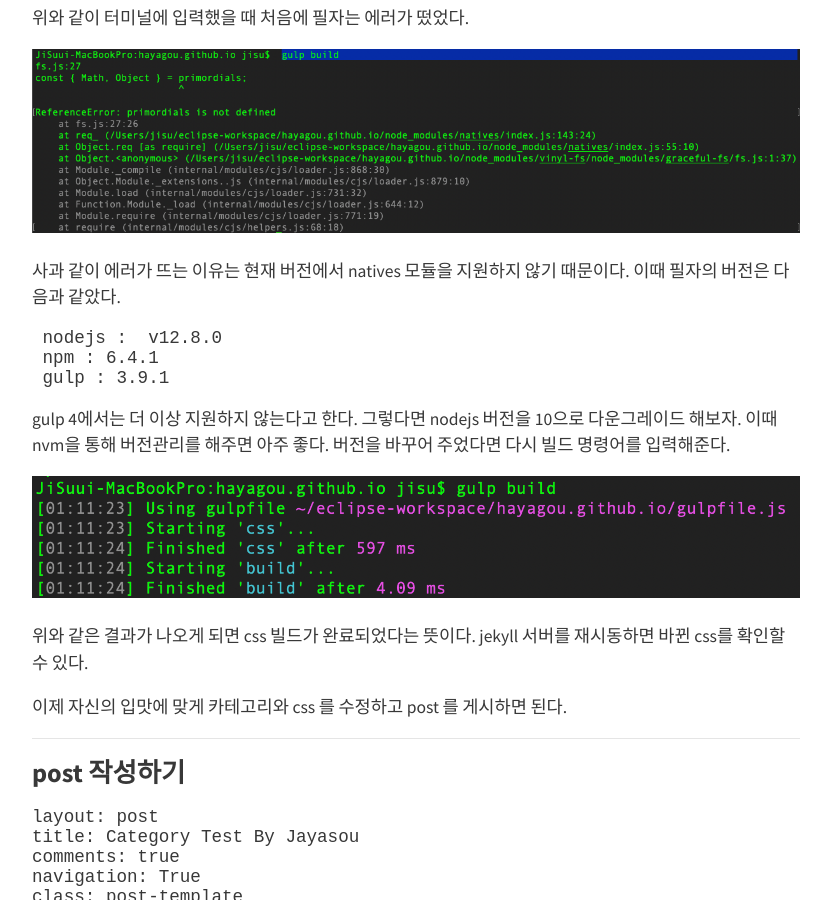
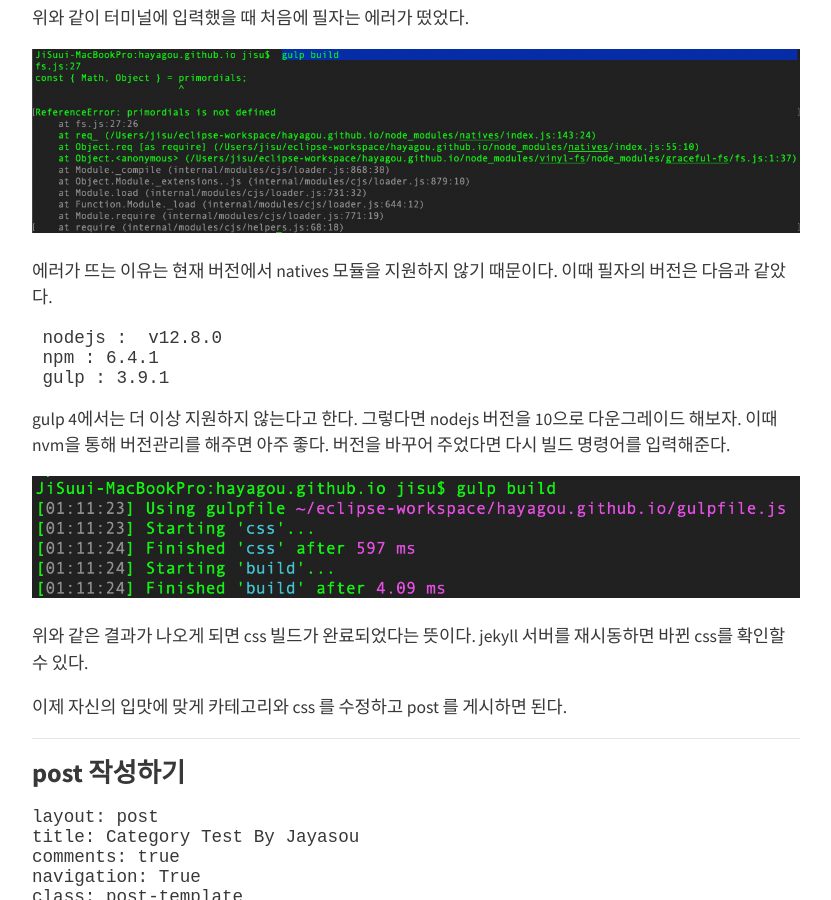
Before and after one commit to jayasou/jayasou.github.io, a Jekyll site: the page built from _posts/2019-08-12- jasper2.md, in a window 1280 px wide and 900 px high, scrolled down 2051 px. Shown: the whole window, without its empty margins (224-1055 px from the left). Built offline with Jekyll 4.4.1, drawn with Linux system fonts in a browser that asks for light colours; nearby versions of some CDN libraries; comment, search, counter and statistics services are not loaded.

Commit message:
Update: 오타수정

```diff
--- a/_posts/2019-08-12- jasper2.md
+++ b/_posts/2019-08-12- jasper2.md
@@ -74,7 +74,7 @@ $ gulp build
 
 ![gulp fail](/images/gulp fail.png)
 
-사과 같이 에러가 뜨는 이유는 현재 버전에서 natives 모듈을 지원하지 않기 때문이다. 이때 필자의 버전은 다음과 같았다.
+에러가 뜨는 이유는 현재 버전에서 natives 모듈을 지원하지 않기 때문이다. 이때 필자의 버전은 다음과 같았다.
 
 ~~~
  nodejs :  v12.8.0
```
